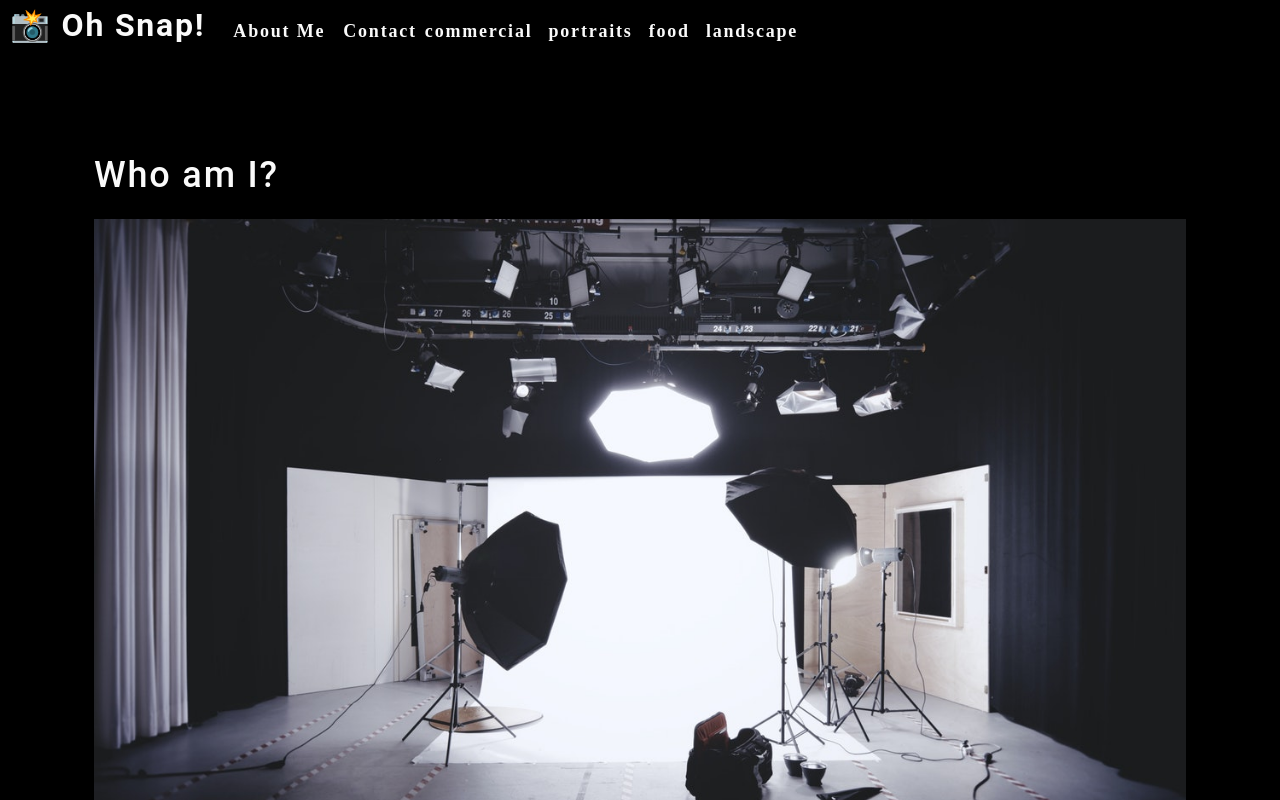
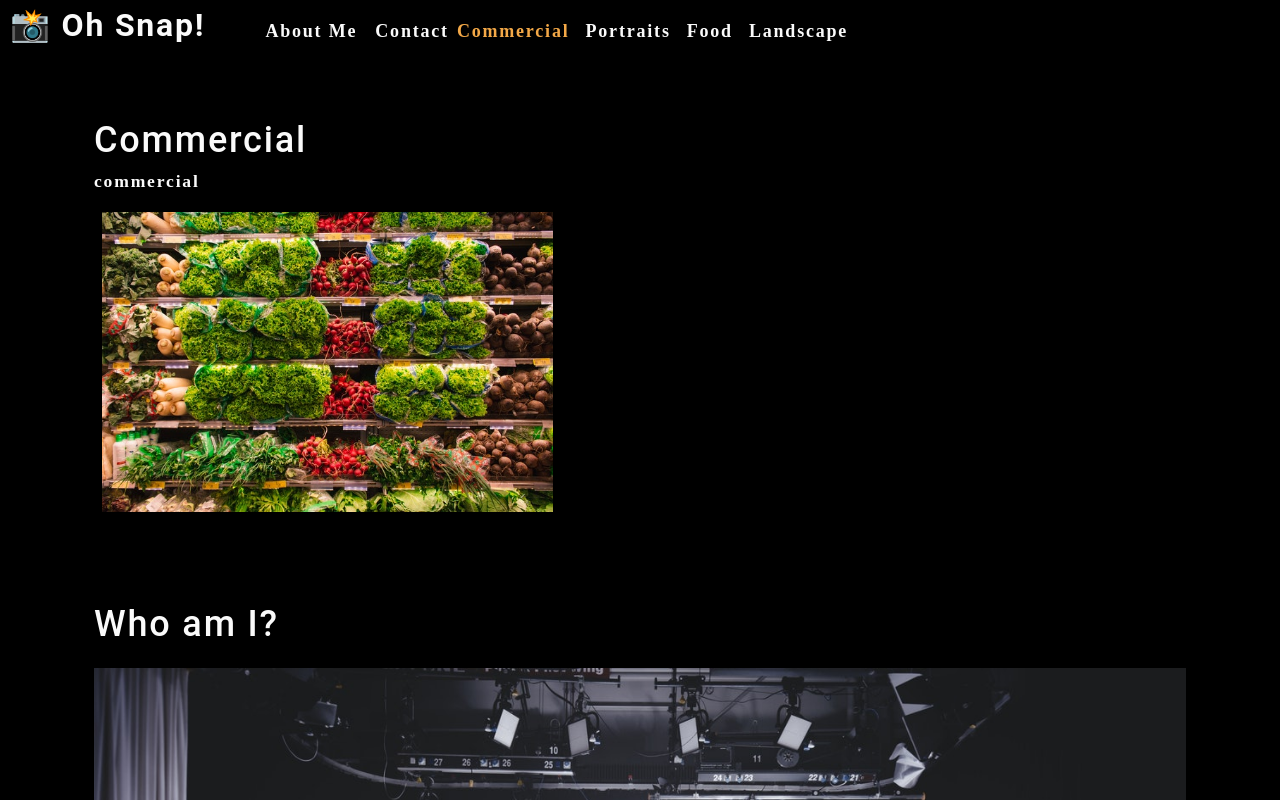
Before and after one commit to AngelaLoftus/photo-port, a React (Create React App) app: page / in a window 1280 px wide. Shown: the top 800 px of the page. Built offline with nearby package versions, Linux system fonts and the light colour scheme.

Commit message:
use state

```diff
--- a/src/App.js
+++ b/src/App.js
@@ -1,14 +1,34 @@
-import React from 'react';
+import React, {useState} from 'react';
 import './App.css';
 import About from './components/About';
 import Nav from "./components/Nav";
+import Gallery from "./components/Gallery";
 
 function App() {
+  const [categories] = useState([
+    {
+      name: 'commercial',
+      description: 'Photos of grocery stores, food trucks, and other commercial projects',
+    },
+    { name: 'portraits', description: 'Portraits of people in my life' },
+    { name: 'food', description: 'Delicious delicacies' },
+    { name: 'landscape', description: 'Fields, farmhouses, waterfalls, and the beauty of nature' },
+  ]);
+
+  const [currentCategory, setCurrentCategory] = useState(categories[0]);
+
   return (
     <div>
-      <Nav></Nav>
+      <Nav
+        categories = {categories}
+        setCurrentCategory={setCurrentCategory}
+        currentCategory = {currentCategory}
+      ></Nav>
       <main>
-        <About></About>
+        <div>
+          <Gallery></Gallery>
+          <About></About>
+        </div>
       </main>
     </div>
   );
--- /dev/null
+++ b/src/components/Gallery/index.js
@@ -0,0 +1,26 @@
+import React from 'react';
+import {capitalizeFirstLetter} from "../../utils/helpers"
+import photo from "../../assets/small/commercial/0.jpg"
+
+function Gallery(props) {
+    const currentCategory = {
+        name: "commercial",
+        description: "Photos of grocery stores, food trucks, and other commercial projects"
+    };
+
+    return (
+        <section>
+            <h1> {capitalizeFirstLetter(currentCategory.name)}</h1>
+            <p>{currentCategory.name}</p>
+            <div className="flex-row">
+                <img
+                    src = {photo}
+                    alt = "Commercial example"
+                    className = "img-thumbnail mx-1"
+                />
+            </div>
+        </section>
+    );
+}
+
+export default Gallery;
--- a/src/components/Nav/index.js
+++ b/src/components/Nav/index.js
@@ -1,50 +1,54 @@
-import React from 'react';
+import React, {useEffect} from 'react';
 
-function Nav() {
+import { capitalizeFirstLetter } from '../../utils/helpers';
 
-    const categories = [
-        {
-            name: "commercial",
-            description:
-                "Photos of grocery stores, food trucks, and other commercial projects"
-        },
-        { name: "portraits", description: "Portraits of people in my life" },
-        { name: "food", description: "Delicious delicacies"},
-        {
-            name: "landscape",
-            description: "Fields, farmhouses, waterfalls, and the beauty of nature",
-        },
-    ];
+function Nav(props) {
 
-    function categorySelected(name) {
-        console.log(`${name} clicked`)
-    }
+
+    const {
+        categories = [],
+        setCurrentCategory,
+        currentCategory,
+    } = props;
+
+    useEffect(() => {
+        document.title = capitalizeFirstLetter(currentCategory.name);
+    }, [currentCategory]);
 
     return (
-        <header className="flex-row px-1">
+        <header className = "flex-row px-1">
             <h2>
                 <a data-testid="link" href="/">
-                    <span role="img" aria-label="camera">📸</span> Oh Snap!
+                    <span role="img" aria-label="camera">
+                        {""}
+                        📸
+                    </span> {""}
+                    Oh Snap!
                 </a>
             </h2>
             <nav>
-                <ul className = "flex-row px-1">
+                <ul className = "flex-row">
                     <li className = "mx-2">
-                        <a data-testid="about" href="#about">
+                        <a
+                            href="#about"
+                        >
                             About Me
                         </a>
                     </li>
                     <li>
                         <span>Contact</span>
                     </li>
-                    {categories.map((category)=> (
-                        <li
-                            className="mx-1"
-                            key={category.name}
+                    {categories.map((category) => (
+                        <li className = {`mx-1 ${
+                            currentCategory.name === category.name && 'navActive'
+                        }`} key={category.name}>
+                        <span
+                            onClick= {() => {
+                                setCurrentCategory(category)
+                            }}
                         >
-                            <span onClick={() => categorySelected(category.name)}>
-                                {category.name}
-                            </span>
+                            {capitalizeFirstLetter(category.name)}
+                        </span>
                         </li>
                     ))}
                 </ul>
```
